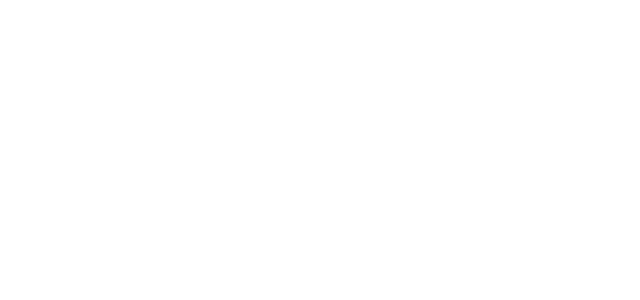
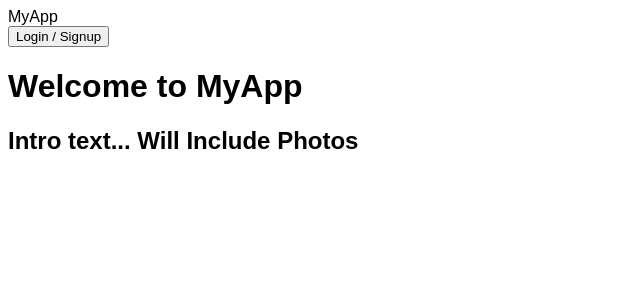
Before and after one commit to brandonzazza/RITCapstone, a React (Vite) app in the folder frontend-application/: page / in a window 1280 px wide. Shown: the top 300 px of the page, without its empty margins (0-640 px from the left). Built offline with nearby package versions, Linux system fonts and the light colour scheme.

Commit message:
added basic landing page and login component

```diff
--- a/frontend-application/package.json
+++ b/frontend-application/package.json
@@ -11,7 +11,8 @@
   },
   "dependencies": {
     "react": "^19.1.1",
-    "react-dom": "^19.1.1"
+    "react-dom": "^19.1.1",
+    "react-router-dom": "^7.9.1"
   },
   "devDependencies": {
     "@eslint/js": "^9.33.0",
--- a/frontend-application/src/App.css
+++ b/frontend-application/src/App.css
@@ -0,0 +1,3 @@
+body {
+  background-color: #e0e1dd;
+}
--- a/frontend-application/src/App.jsx
+++ b/frontend-application/src/App.jsx
@@ -1,7 +1,16 @@
-import "./App.css";
+import { BrowserRouter as Router, Routes, Route } from "react-router-dom";
+import LandingPage from "./components/landingpage/LandingPage";
+import Login from "./components/login/Login";
 
 function App() {
-  return <></>;
+  return (
+    <Router>
+      <Routes>
+        <Route path="/" element={<LandingPage />} />
+        <Route path="/login" element={<Login />} />
+      </Routes>
+    </Router>
+  );
 }
 
 export default App;
--- /dev/null
+++ b/frontend-application/src/components/landingpage/LandingPage.jsx
@@ -0,0 +1,27 @@
+import { useNavigate } from "react-router-dom";
+import styles from "./LandingPage.module.css";
+
+function LandingPage() {
+  const navigate = useNavigate();
+
+  return (
+    <div className={styles.container}>
+      <header className={styles.header}>
+        <div className={styles.logo}>MyApp</div>
+        <button
+          className={styles.loginButton}
+          onClick={() => navigate("/login")}
+        >
+          Login / Signup
+        </button>
+      </header>
+
+      <main className={styles.content}>
+        <h1>Welcome to MyApp</h1>
+        <h2>Intro text... Will Include Photos</h2>
+      </main>
+    </div>
+  );
+}
+
+export default LandingPage;
--- /dev/null
+++ b/frontend-application/src/components/login/Login.jsx
@@ -0,0 +1,7 @@
+import styles from "./Login.module.css";
+
+function Login() {
+  return <h1>Login Page</h1>;
+}
+
+export default Login;
--- a/frontend-application/src/index.css
+++ b/frontend-application/src/index.css
@@ -0,0 +1,5 @@
+html {
+  margin: 0;
+  padding: 0;
+  font-family: sans-serif;
+}
```
Also changed, not shown: frontend-application/src/components/landingpage/LandingPage.module.css (added), frontend-application/src/components/login/Login.module.css (added), 1 other file (tests, documents, lock files or other folders).
